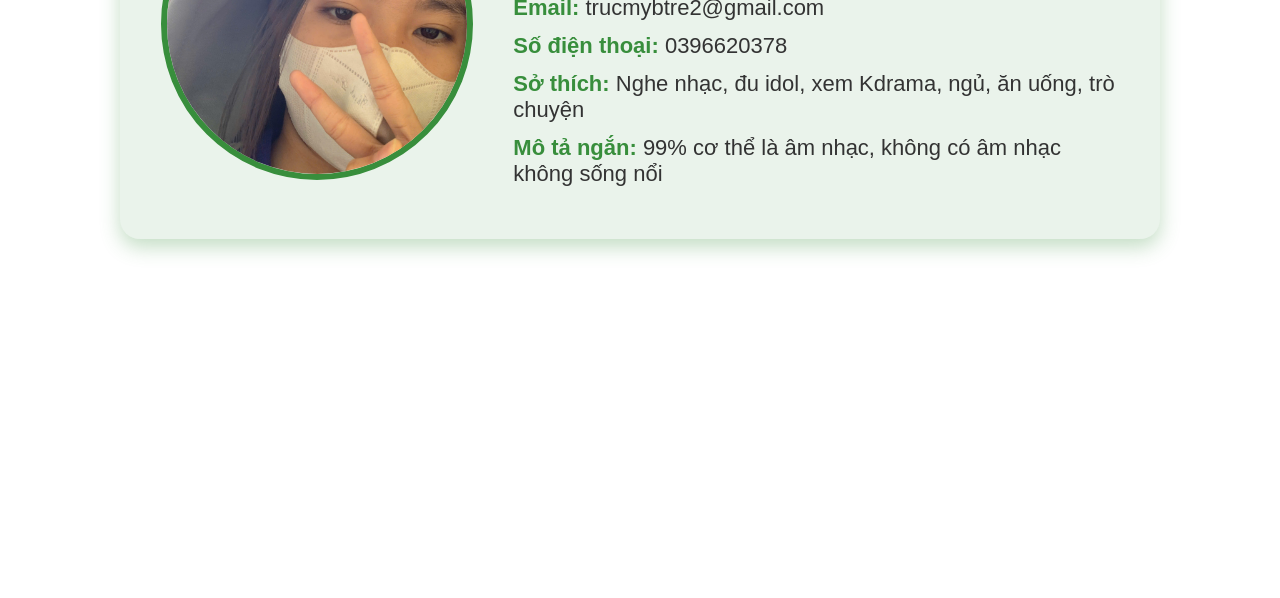
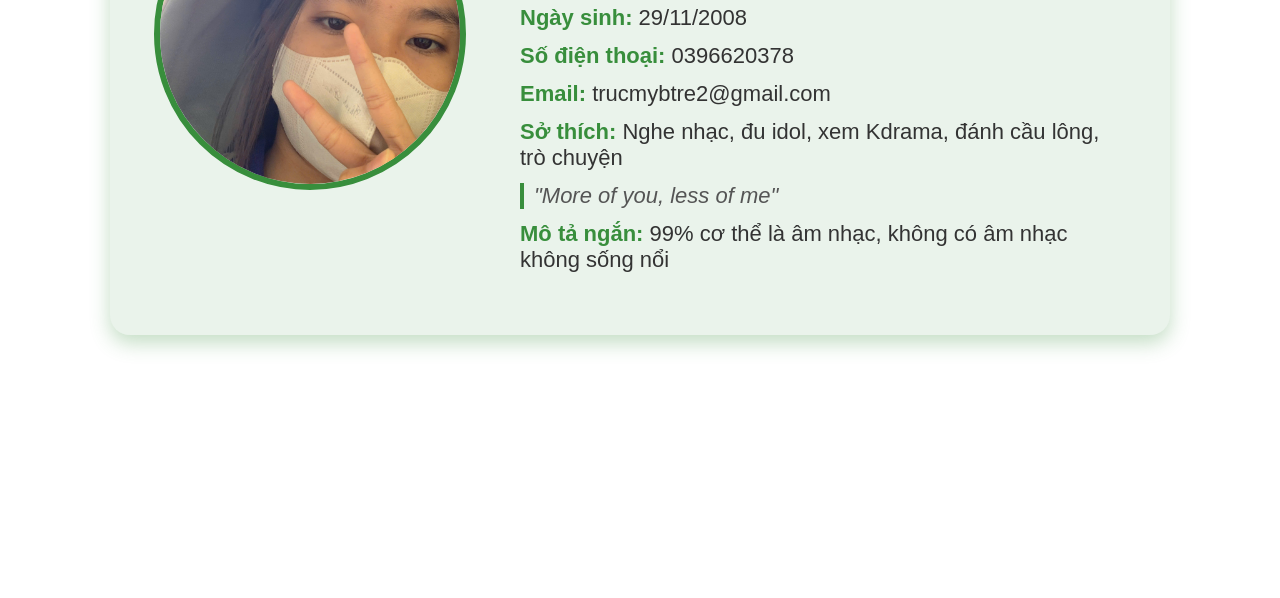
Before and after one commit to tmi425084-svg/tinhoc12, a plain HTML site: page my.html in a window 1280 px wide. Shown: the part 202-800 px from the top of the page. Drawn offline with Linux system fonts and the light colour scheme.

Commit message:
Update my.html

```diff
--- a/my.html
+++ b/my.html
@@ -19,7 +19,7 @@
             flex-wrap: wrap;
             max-width: 1000px;
             margin: 50px auto;
-            padding: 20px;
+            padding: 30px;
             background: rgba(56,142,60,0.1);
             border-radius: 20px;
             box-shadow: 0 8px 20px rgba(56,142,60,0.3);
@@ -41,7 +41,7 @@
 
         .profile-info {
             flex: 2 1 500px;
-            padding: 20px;
+            padding: 20px 40px;
         }
 
         .profile-info h1 {
@@ -58,6 +58,15 @@
         .profile-info .label {
             font-weight: bold;
             color: #388e3c;
+        }
+
+        .quote {
+            font-style: italic;
+            color: #555;
+            font-size: 20px;
+            margin-top: 20px;
+            padding-left: 10px;
+            border-left: 4px solid #388e3c;
         }
 
         /* Responsive */
@@ -89,6 +98,9 @@
             .profile-info p {
                 font-size: 18px;
             }
+            .quote {
+                font-size: 16px;
+            }
         }
 
     </style>
@@ -101,9 +113,11 @@
         </div>
         <div class="profile-info">
             <h1>Đặng Nguyễn Trúc My</h1>
+            <p><span class="label">Ngày sinh:</span> 29/11/2008</p>
+            <p><span class="label">Số điện thoại:</span> 0396620378</p>
             <p><span class="label">Email:</span> trucmybtre2@gmail.com</p>
-            <p><span class="label">Số điện thoại:</span> 0396620378</p>
-            <p><span class="label">Sở thích:</span> Nghe nhạc, đu idol, xem Kdrama, ngủ, ăn uống, trò chuyện</p>
+            <p><span class="label">Sở thích:</span> Nghe nhạc, đu idol, xem Kdrama, đánh cầu lông, trò chuyện</p>
+            <p class="quote">"More of you, less of me"</p>
             <p><span class="label">Mô tả ngắn:</span> 99% cơ thể là âm nhạc, không có âm nhạc không sống nổi</p>
         </div>
     </div>
```
